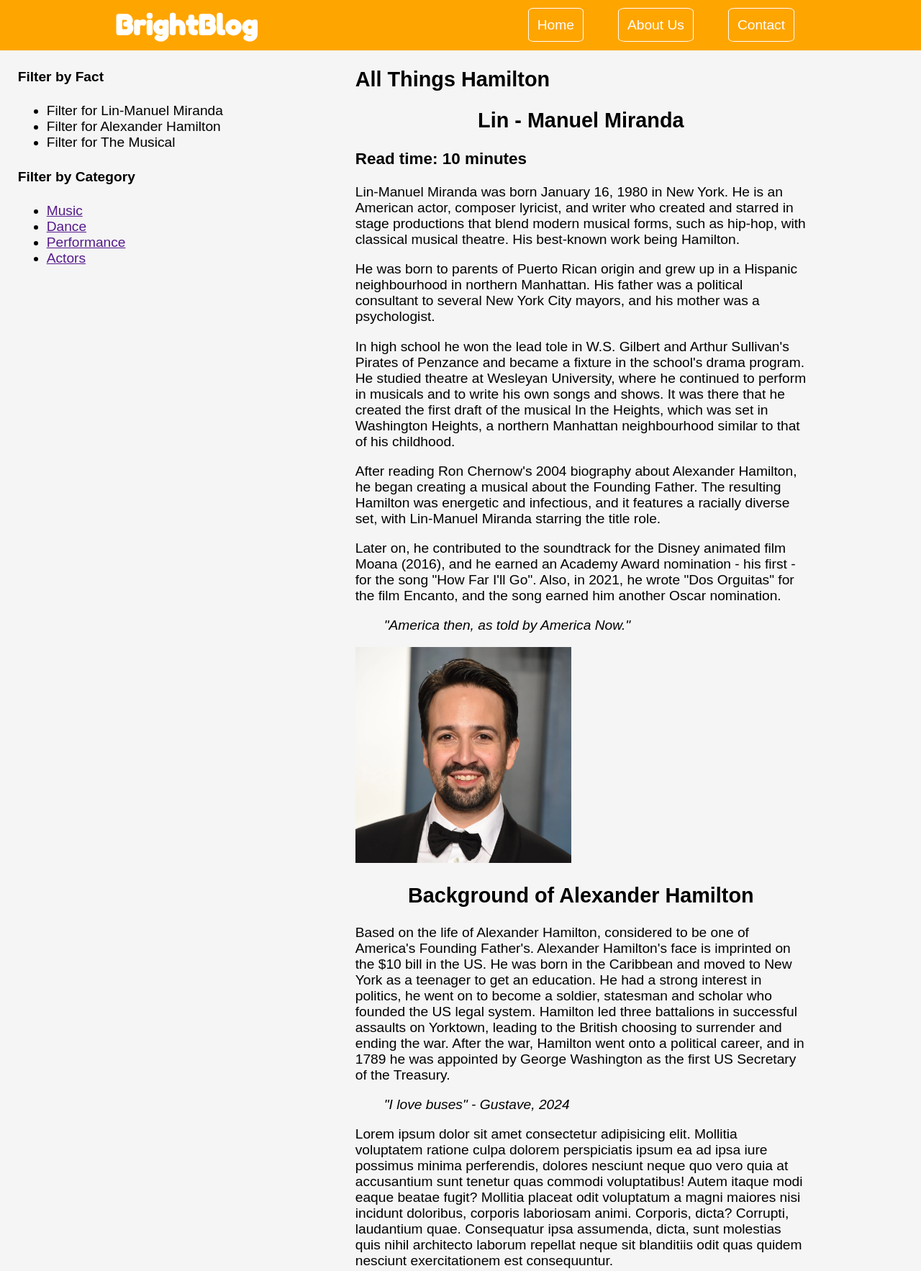
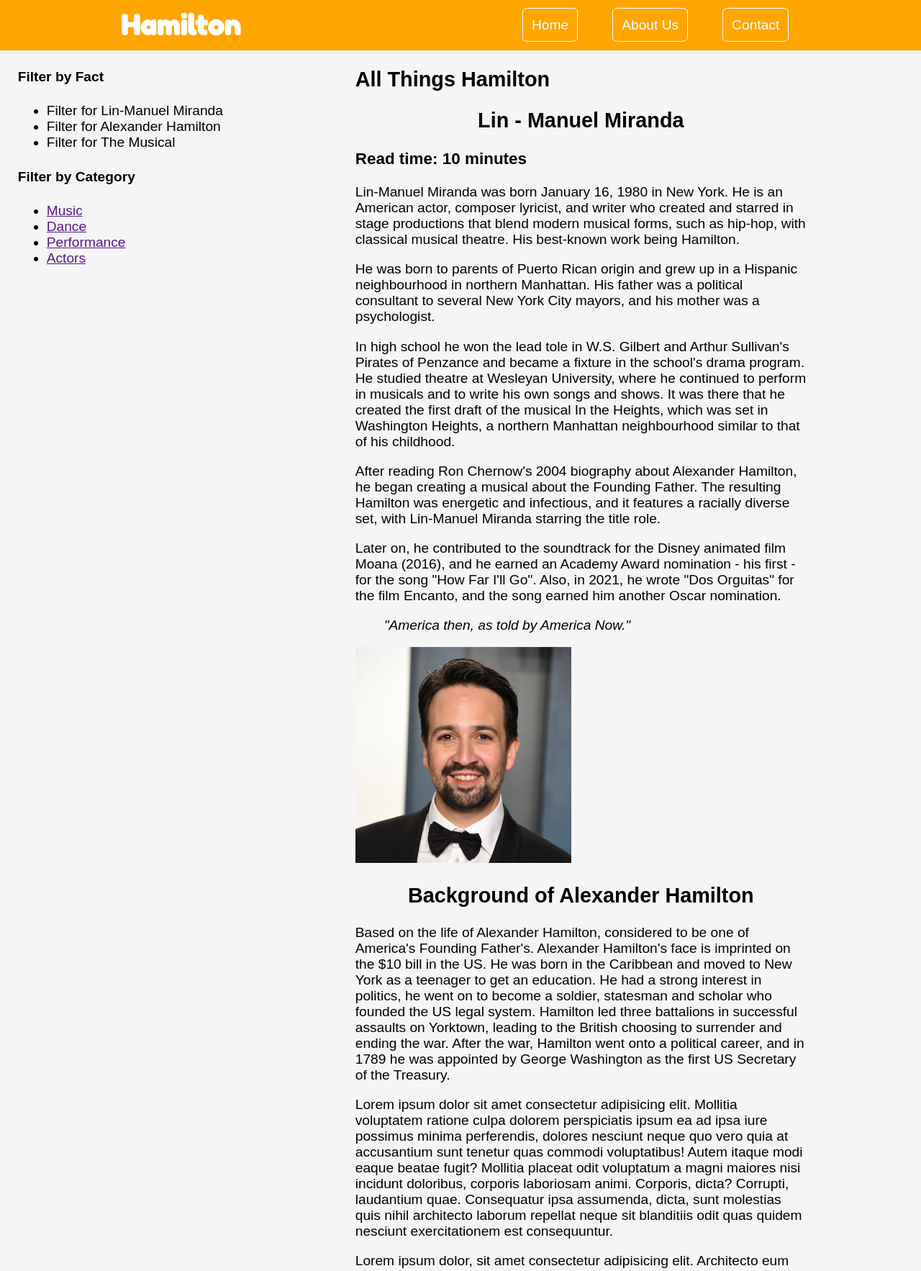
Before and after one commit to ges-xo/ges-xo.github.io, a plain HTML site: page index.html in a window 1280 px wide. Shown: the top 1766 px of the page at 72% size. Drawn offline with Linux system fonts and the light colour scheme.

Commit message:
Update index.html

```diff
--- a/index.html
+++ b/index.html
@@ -14,7 +14,7 @@
 <body>
     <header id="main-header">
         <!-- the content of the header goes here -->
-         <h1 id="logo">BrightBlog</h1>
+         <h1 id="logo">Hamilton</h1>
          <nav>
             <ul id="nav-ul">
                 <li><a href="" class="navbutton">Home</a></li>
@@ -91,9 +91,7 @@
                         <p>Based on the life of Alexander Hamilton, considered to be one of America's Founding Father's. Alexander Hamilton's face is imprinted on the $10 bill in the US. He was born in the Caribbean and moved to New York as a teenager to get an education. He had a strong interest  in politics, he went on to become a soldier, statesman and scholar who founded the US legal system.
 
                             Hamilton led three battalions in successful assaults on Yorktown, leading to the British choosing to surrender and ending the war. After the war, Hamilton went onto a political career, and in 1789 he was appointed by George Washington as the first US Secretary of the Treasury.</p>
-                        <blockquote>
-                            <cite> "I love buses" - Gustave, 2024</cite>
-                        </blockquote>
+
                         <p>Lorem ipsum dolor sit amet consectetur adipisicing elit. Mollitia voluptatem ratione culpa dolorem perspiciatis ipsum ea ad ipsa iure possimus minima perferendis, dolores nesciunt neque quo vero quia at accusantium sunt tenetur quas commodi voluptatibus! Autem itaque modi eaque beatae fugit? Mollitia placeat odit voluptatum a magni maiores nisi incidunt doloribus, corporis laboriosam animi. Corporis, dicta? Corrupti, laudantium quae. Consequatur ipsa assumenda, dicta, sunt molestias quis nihil architecto laborum repellat neque sit blanditiis odit quas quidem nesciunt exercitationem est consequuntur.</p>
                         <p>Lorem ipsum dolor, sit amet consectetur adipisicing elit. Architecto eum nulla velit officia quibusdam! Natus deserunt perspiciatis accusamus tempore sed nulla odit veniam neque facere ipsa laboriosam magni quas quia, voluptatum modi fugiat eum iusto repellendus esse, inventore sint ut velit minus beatae. Libero perferendis quaerat sequi laudantium nisi quas ad fugiat laborum consequatur facere. Dolores, placeat voluptas. Facilis delectus architecto odit placeat nulla voluptas iusto fugiat. Beatae, eum voluptatem? Vitae eaque, corrupti enim reprehenderit placeat quibusdam ipsam ratione rem nobis quae officia expedita cum totam dolor atque eius ipsa alias voluptates aliquid maxime officiis! Exercitationem ex labore quia voluptates aliquam, in veniam iure illum corrupti nobis modi. Qui nulla molestias veritatis. Expedita nemo magni, dicta a error, exercitationem odit ea voluptatum quas autem non minima consequuntur illo nesciunt, magnam perspiciatis! Maiores, quasi eaque? Iste numquam hic facilis porro maiores sapiente fugiat placeat, quae temporibus ratione repellat, molestiae labore doloribus.</p>
 
```
